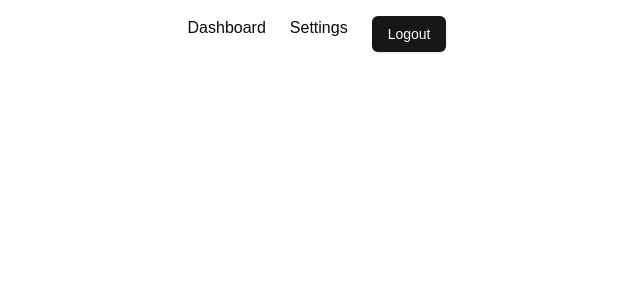
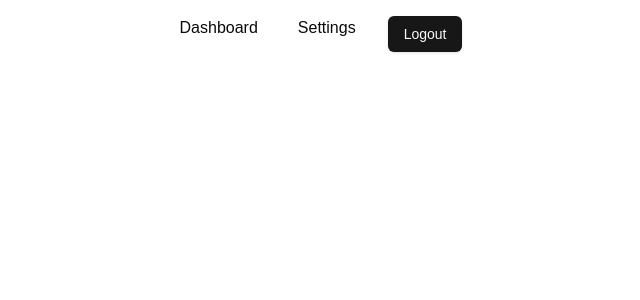
Before and after one commit to mahirr476/Todo-List, a Next.js app in the folder app/client/: page /navbar in a window 1280 px wide. Shown: the top 300 px of the page, without its empty margins (323-963 px from the left). Built offline with nearby package versions, Linux system fonts and the light colour scheme.

Commit message:
added toast notification

```diff
--- a/app/client/app/login/page.js
+++ b/app/client/app/login/page.js
@@ -22,7 +22,12 @@ function Login() {
     e.preventDefault();
     try {
       const res = await axios.post("https://api.escuelajs.co/api/v1/auth/login", { email, password });
-      toast({ title: "Login", description: "Logged in successfully" });
+      toast({
+        title: "Welcome back!",
+        description: "Successfully logged in",
+      })
+
+
       localStorage.setItem("token", res.data.access_token);
       router.push("/dashboard");
     } catch (error) {
--- a/app/client/app/logout/page.js
+++ b/app/client/app/logout/page.js
@@ -10,9 +10,9 @@ const LogoutButton = () => {
   const handleLogout = () => {
     localStorage.removeItem("token");
     toast({
-      title: "Logout",
-      description: "Logged out successfully",
-    });
+      title: "Goodbye!",
+      description: "Successfully logged out",
+    })
     router.push("/login");
   };
 
--- a/app/client/app/navbar/page.js
+++ b/app/client/app/navbar/page.js
@@ -1,23 +1,37 @@
+"use client"; // Ensure this is a client component
+
 import Link from "next/link";
 import LogoutButton from "../logout/page";
+import { useRouter } from "next/navigation"; // Use the correct import for app directory
 
 const Navbar = () => {
+  const router = useRouter(); // Get the router instance
+
+  // Debug: Log the current pathname
+  console.log("Current pathname:", router.pathname);
+
   return (
-    <nav className=" p-4">
+    <nav className="p-4">
       <ul className="flex space-x-6 justify-center">
         <li>
-          <Link href="/dashboard" >
+          <Link
+            href="/dashboard"
+            className={`p-2 rounded ${router.pathname === "/dashboard" ? "bg-blue-100 font-bold text-red-600" : ""}`}
+          >
             Dashboard
           </Link>
         </li>
         <li>
-          <Link href="/settings" >
+          <Link
+            href="/settings"
+            className={`p-2 rounded ${router.pathname === "/settings" ? "bg-blue-100 font-bold text-red-600" : ""}`}
+          >
             Settings
           </Link>
         </li>
         <li>
-          <Link href="/" >
-            <LogoutButton/>
+          <Link href="/">
+            <LogoutButton />
           </Link>
         </li>
       </ul>
```
